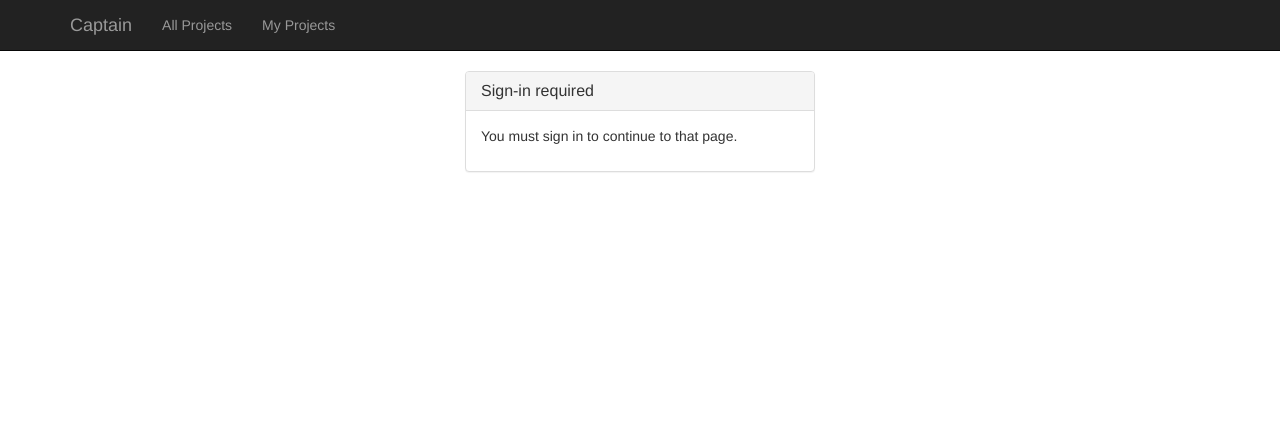
After one commit to mozilla/captain, a Python web app: template captain/users/templates/users/login.html in a window 1280 px wide. The commit adds this page. Shown: the top 432 px of the page. Run offline with Jinja, Linux system fonts and the light colour scheme; the template is opened without the code that fills it, so the values that code supplies are empty.

Commit message:
Add login view for pages that redirect to a login page.

```diff
--- a/captain/base/templates/base/base.html
+++ b/captain/base/templates/base/base.html
@@ -43,10 +43,6 @@
         {% endfor %}
 
         {% block content %}{% endblock %}
-
-
-
-
       </div>
     </div>
     <footer id="footer">
--- a/captain/projects/views.py
+++ b/captain/projects/views.py
@@ -3,7 +3,7 @@ from django.shortcuts import redirect
 from django.views.generic import DetailView, ListView, View
 from django.views.generic.detail import SingleObjectMixin
 
-from guardian.mixins import PermissionRequiredMixin
+from guardian.mixins import LoginRequiredMixin, PermissionRequiredMixin
 from guardian.shortcuts import get_objects_for_user
 
 from captain.projects.forms import RunCommandForm
@@ -16,7 +16,7 @@ class AllProjects(ListView):
     template_name = 'projects/projects.html'
 
 
-class MyProjects(ListView):
+class MyProjects(LoginRequiredMixin, ListView):
     """List of projects that the current user has permission to run commands on."""
     template_name = 'projects/my_projects.html'
 
--- a/captain/settings/base.py
+++ b/captain/settings/base.py
@@ -2,6 +2,7 @@
 import os
 from os.path import dirname
 
+from django.core.urlresolvers import reverse_lazy
 from django.utils.functional import lazy
 
 
@@ -182,6 +183,7 @@ ANONYMOUS_USER_ID = -1
 # django-browserid configuration
 SITE_URL = 'http://localhost:8000'
 LOGIN_REDIRECT_URL = '/'
+LOGIN_URL = reverse_lazy('users.login')
 
 # django-nose configuration
 TEST_RUNNER = 'django_nose.NoseTestSuiteRunner'
--- /dev/null
+++ b/captain/users/templates/users/login.html
@@ -0,0 +1,17 @@
+{% extends 'base/base.html' %}
+
+{% block content %}
+  <div class="col-md-offset-4 col-md-4">
+    <div class="panel panel-default">
+      <div class="panel-heading">
+        <h1 class="panel-title">Sign-in required</h1>
+      </div>
+      <div class="panel-body">
+        <p>You must sign in to continue to that page.</p>
+        <p class="text-center">
+          {{ browserid_login(color='dark', next=request.GET.get('next', url('projects.list'))) }}
+        </p>
+      </div>
+    </div>
+  </div>
+{% endblock %}
--- a/captain/users/urls.py
+++ b/captain/users/urls.py
@@ -5,4 +5,5 @@ from captain.users import views
 
 urlpatterns = patterns('',
     url(r'^my_profile/update/$', views.UpdateUserProfile.as_view(), name='users.update_profile'),
+    url(r'^login/$', views.Login.as_view(), name='users.login'),
 )
--- a/captain/users/views.py
+++ b/captain/users/views.py
@@ -1,10 +1,14 @@
 from django.contrib import messages
 from django.core.urlresolvers import reverse_lazy
-from django.views.generic import UpdateView
+from django.views.generic import TemplateView, UpdateView
 
 from guardian.mixins import LoginRequiredMixin
 
 from captain.users.forms import EditProfileForm
+
+
+class Login(TemplateView):
+    template_name = 'users/login.html'
 
 
 class UpdateUserProfile(LoginRequiredMixin, UpdateView):
```
